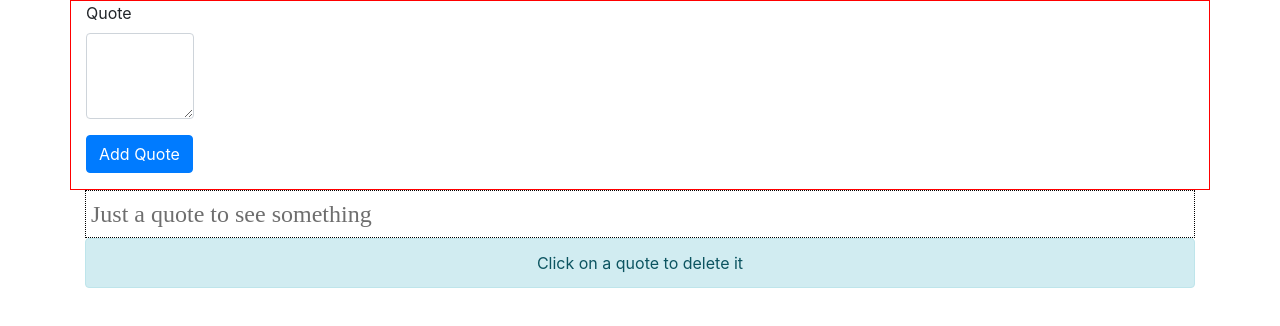
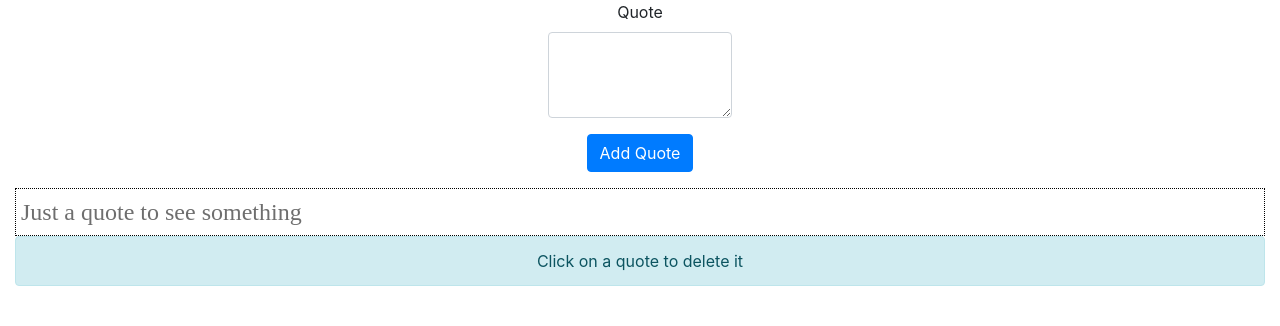
Before and after one commit to MHacker9404/VueSandbox, a Vue app in the folder ClientApp/Academind/TheCompleteGuide/section-10-wonderful-quotes/lesson-137-quote-app/: page / in a window 1280 px wide. Shown: the top 326 px of the page. Built offline with nearby package versions, Linux system fonts and the light colour scheme; a web font is replaced by a local one.

Commit message:
WIP - fixed the styling

```diff
--- a/ClientApp/Academind/TheCompleteGuide/section-10-wonderful-quotes/lesson-137-quote-app/src/App.vue
+++ b/ClientApp/Academind/TheCompleteGuide/section-10-wonderful-quotes/lesson-137-quote-app/src/App.vue
@@ -1,9 +1,17 @@
 <template>
-  <div class='container'>
-      <app-new-quote @quoteAdded='newQuote'></app-new-quote>
-      <app-quote-grid :quotes='quotes'></app-quote-grid>
-      <div class="row">
-          <div class="col-sm-12 text-center">
+  <div class='container-fluid'>
+      <div class="row justify-content-center">
+          <div class="col col-xs-12 col-sm-8 col-md-4 col-lg-2">
+              <app-new-quote @quoteAdded='newQuote'></app-new-quote>
+          </div>
+      </div>
+      <div class="row justify-content-left">
+          <div class="col">
+              <app-quote-grid :quotes='quotes'></app-quote-grid>
+          </div>
+      </div>
+      <div class="row justify-content-center">
+          <div class="col text-center">
               <div class="alert alert-info">Click on a quote to delete it</div>
           </div>
       </div>
--- a/ClientApp/Academind/TheCompleteGuide/section-10-wonderful-quotes/lesson-137-quote-app/src/components/NewQuote.vue
+++ b/ClientApp/Academind/TheCompleteGuide/section-10-wonderful-quotes/lesson-137-quote-app/src/components/NewQuote.vue
@@ -1,14 +1,18 @@
 <template>
-<div class="new-quote row">
+<div class="new-quote">
+    <div class="row justify-content-center">
+        <div class="col text-center">
             <form action=" ">
-    <div class="col-sm-8 col-sm-offset-2 col-xs-12 col-md-6 col-md-offset-3 form-group">
+                <div class="form-group">
                     <label>Quote</label>
                     <textarea class='form-control' rows=3 v-model='quote'></textarea>
                 </div>
-    <div class="col-sm-8 col-sm-offset-2 col-xs-12 col-md-6 col-md-offset-3 form-group">
+                <div class="form-group">
                     <button class="btn btn-primary" @click.prevent='createNew'>Add Quote</button>
                 </div>
             </form>
+        </div>
+    </div>
 </div>
 </template>
 
@@ -27,6 +31,5 @@ export default class NewQuote extends Vue {
 
 <style scoped lang="scss">
 .new-quote {
-    border: 1px solid red;
 }
 </style>
--- a/ClientApp/Academind/TheCompleteGuide/section-10-wonderful-quotes/lesson-137-quote-app/src/components/Quote.vue
+++ b/ClientApp/Academind/TheCompleteGuide/section-10-wonderful-quotes/lesson-137-quote-app/src/components/Quote.vue
@@ -1,10 +1,10 @@
 <template>
 <div class="quote">
-<div class="panel panel-default">
-    <div class="panel-body">
-        <slot></slot>
+    <div class="panel panel-default">
+        <div class="panel-body">
+            <slot></slot>
+        </div>
     </div>
-</div>
 </div>
 </template>
 
--- a/ClientApp/Academind/TheCompleteGuide/section-10-wonderful-quotes/lesson-137-quote-app/src/components/QuoteGrid.vue
+++ b/ClientApp/Academind/TheCompleteGuide/section-10-wonderful-quotes/lesson-137-quote-app/src/components/QuoteGrid.vue
@@ -1,7 +1,9 @@
 <template>
- <div class="row quote-grid">
-     <div class="col" v-for='_quote in _quotes' :key='_quote'>
-         <app-quote >{{_quote}}</app-quote>
+ <div class="quote-grid">
+     <div class="row">
+         <div class="col" v-for='_quote in _quotes' :key='_quote'>
+             <app-quote>{{_quote}}</app-quote>
+         </div>
      </div>
 </div>
 </template>
```
Lines whose indentation alone changed are shown as unchanged.
